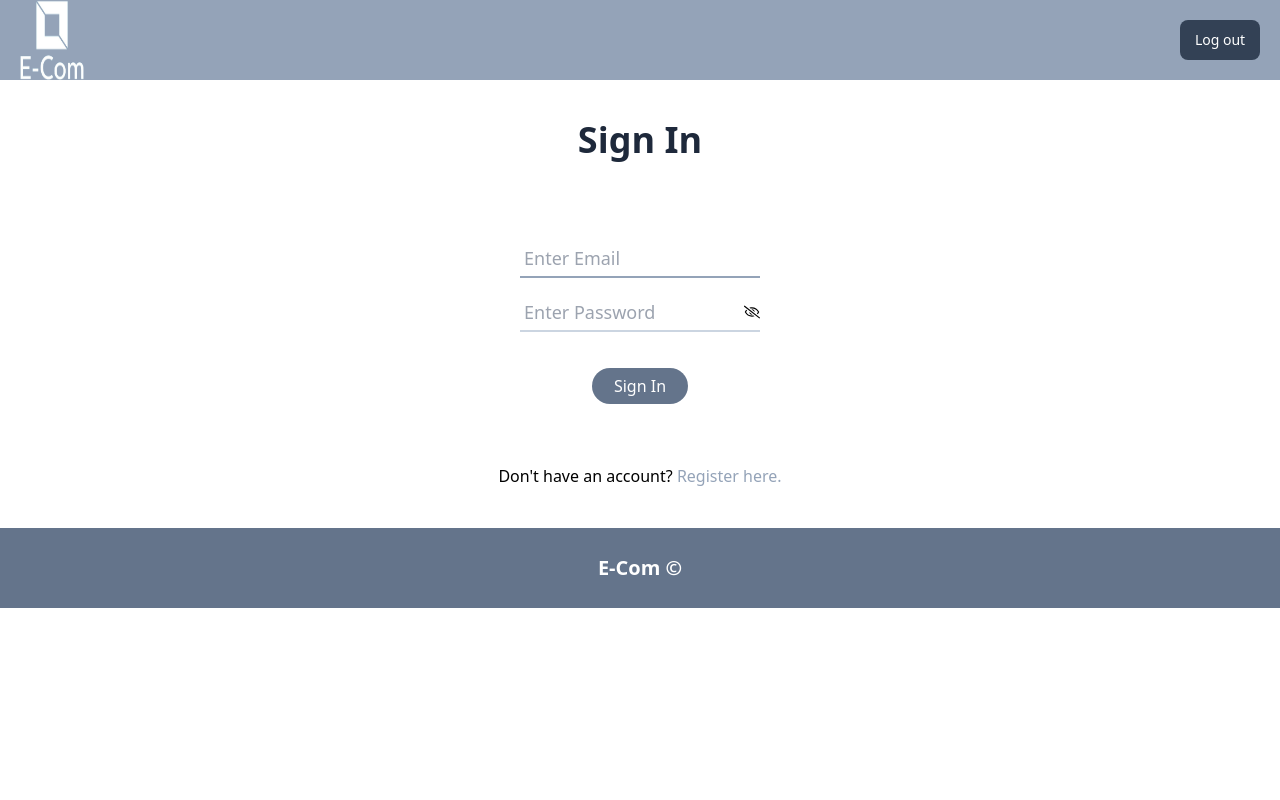
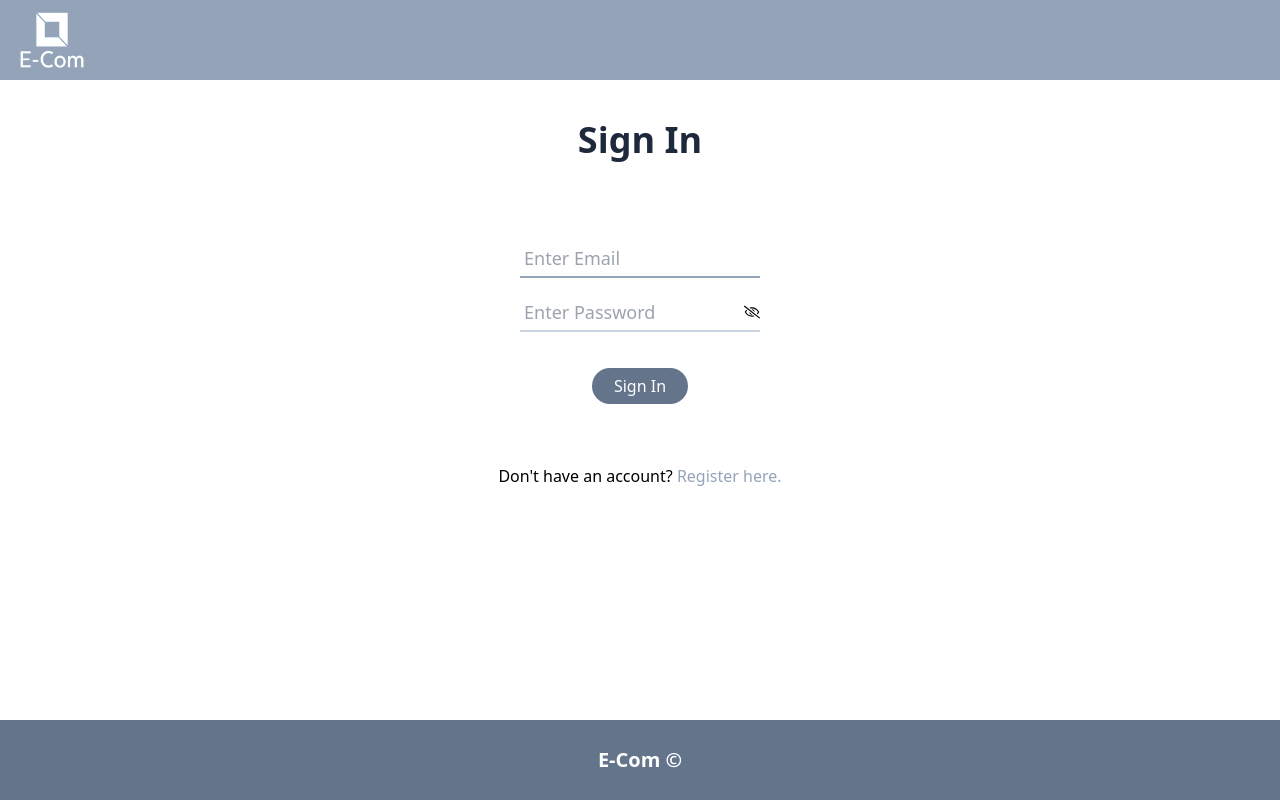
Before and after one commit to sharjeelfaiq/crosscom-frontend, a React (Create React App) app: page /auth in a window 1280 px wide. Built offline with nearby package versions, Linux system fonts and the light colour scheme.

Commit message:
Enhance layout structure in App component; ensure footer remains at the bottom and update Header to conditionally render logout option based on authentication status

```diff
--- a/src/App.js
+++ b/src/App.js
@@ -11,14 +11,23 @@ export default function App() {
   const { isAuthenticated } = useAuth();
   function Template() {
     return (
-      <>
-        <Header />
-        <Outlet />
-        <Footer />
-      </>
-    )
+      <div className="flex flex-col min-h-screen">
+        <header>
+          <Header />
+        </header>
+
+        {/* Main body takes remaining space */}
+        <main className="flex-grow">
+          <Outlet />
+        </main>
+
+        {/* Footer at the bottom */}
+        <footer>
+          <Footer />
+        </footer>
+      </div>
+    );
   }
-
   return (
     <Router>
       <Routes>
--- a/src/components/Header/index.jsx
+++ b/src/components/Header/index.jsx
@@ -2,7 +2,7 @@ import logo from "../../assets/images/logo.png";
 import { useAuth } from "../../context";
 
 const Header = () => {
-    const { setIsAuthenticated } = useAuth();
+    const { setIsAuthenticated, isAuthenticated } = useAuth();
 
     const logout = () => {
         setIsAuthenticated(false);
@@ -10,8 +10,15 @@ const Header = () => {
     };
 
     return (
-        <header className="bg-slate-400 h-20 w-full flex items-center justify-between px-5 mdpx-10">
+        <header
+            className={`bg-slate-400 h-20 w-full flex items-center ${
+                isAuthenticated && `justify-between`
+            } px-5 mdpx-10`}
+        >
+            <div className="h-14 flex items-center">
                 <img src={logo} alt="logo" className="h-full w-16" />
+            </div>
+            {isAuthenticated && (
                 <nav>
                     <ul className="flex items-center gap-5">
                         <li
@@ -22,6 +29,7 @@ const Header = () => {
                         </li>
                     </ul>
                 </nav>
+            )}
         </header>
     );
 };
```
Lines whose indentation alone changed are shown as unchanged.
